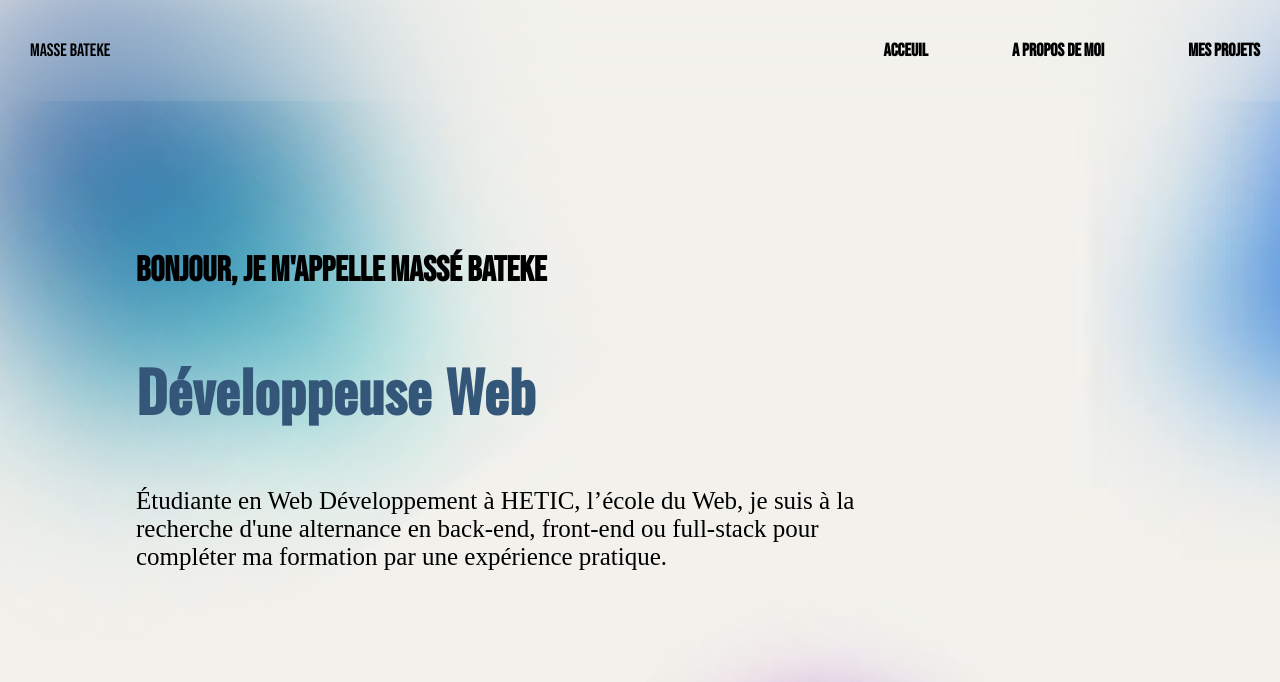
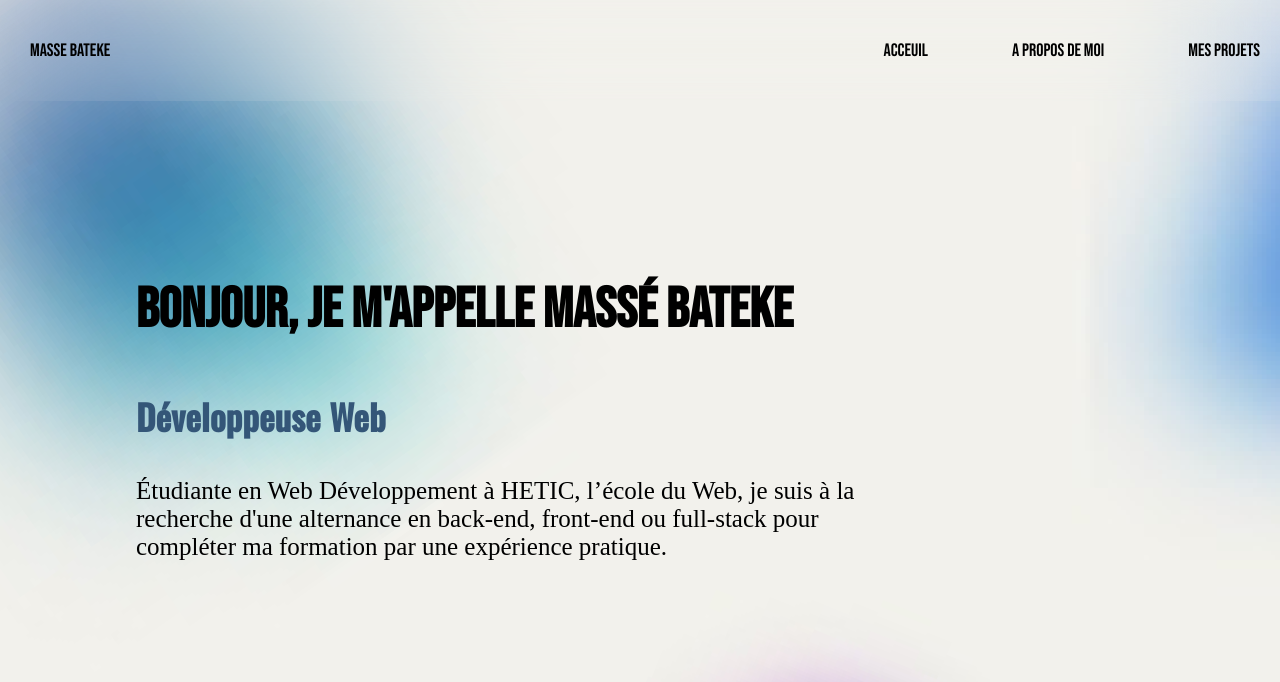
Before and after one commit to massebateke/mass-s-portfolio, a PHP site: page / in a window 1280 px wide. Shown: the top 682 px of the page. Run offline with PHP 8.4, Linux system fonts and the light colour scheme.

```diff
--- a/style.css
+++ b/style.css
@@ -37,7 +37,6 @@ body{
     margin-right: 50px;
     font-size: 18px;
     text-decoration: none;
-    font-weight: 600;
     color: black;
     transition: .3s ;/*lie au navbar hover, temps de reaction avant*/
 }
@@ -58,12 +57,12 @@ body{
 .descriptionAcceuil h1{
     font-family: 'Bebas Neue', sans-serif;
     position: relative ; /* dispaly = flex ??*/
-    font-size: 35px;
+    font-size: 56px;
 }
 
 .descriptionAcceuil h3{
     font-family: 'Oswald', sans-serif;
-    font-size: 56px;
+    font-size: 35px;
     position: relative;
     color: #345678;
 }
```
